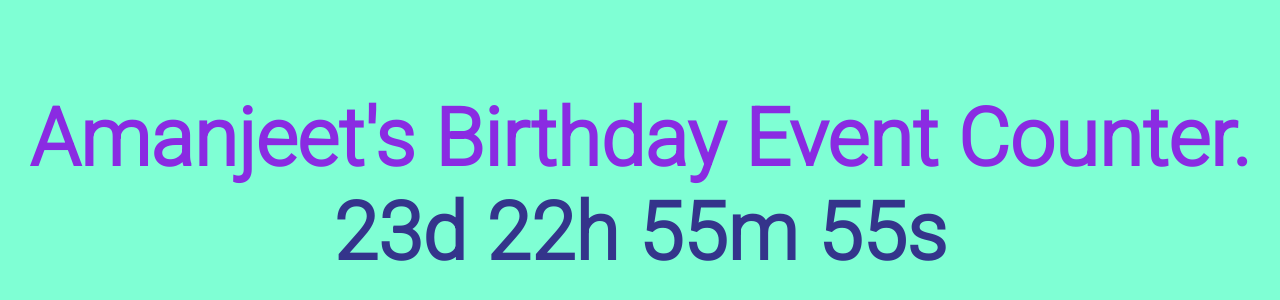
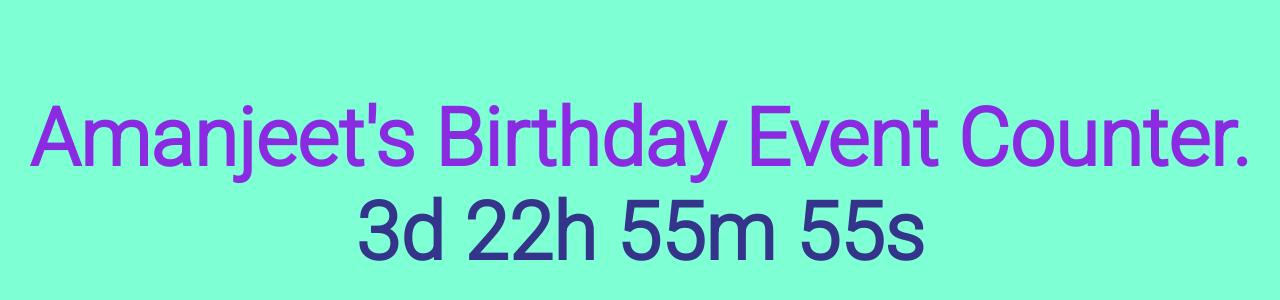
Before and after one commit to TechnicalAmanjeet/javascript_website_series, a plain HTML site: page 14.Event_counter/event_counter.html in a window 1280 px wide. Shown: the part 214-514 px from the top of the page. Drawn offline with Linux system fonts and the light colour scheme.

Commit message:
updated something in html file

```diff
--- a/14.Event_counter/event_counter.html
+++ b/14.Event_counter/event_counter.html
@@ -44,9 +44,12 @@
     </main>
 
     <script>
+
+        let birthdate = new Date(2022,00,01);
+
+
         setInterval(counter,1000)
         function counter() {
-            let birthdate = new Date(2021,12,21);
             let timenow = new Date();
             let diff = birthdate - timenow;
             let time = Math.floor(diff/1000);
@@ -56,6 +59,7 @@
             time = time%3600;
             let min = Math.floor(time/60);
             time = time%60;
+            // alert(time,day,hour,min);
             document.querySelector("p").innerHTML = `${day}d ${hour}h ${min}m ${time}s`;
         }
     </script>
```
